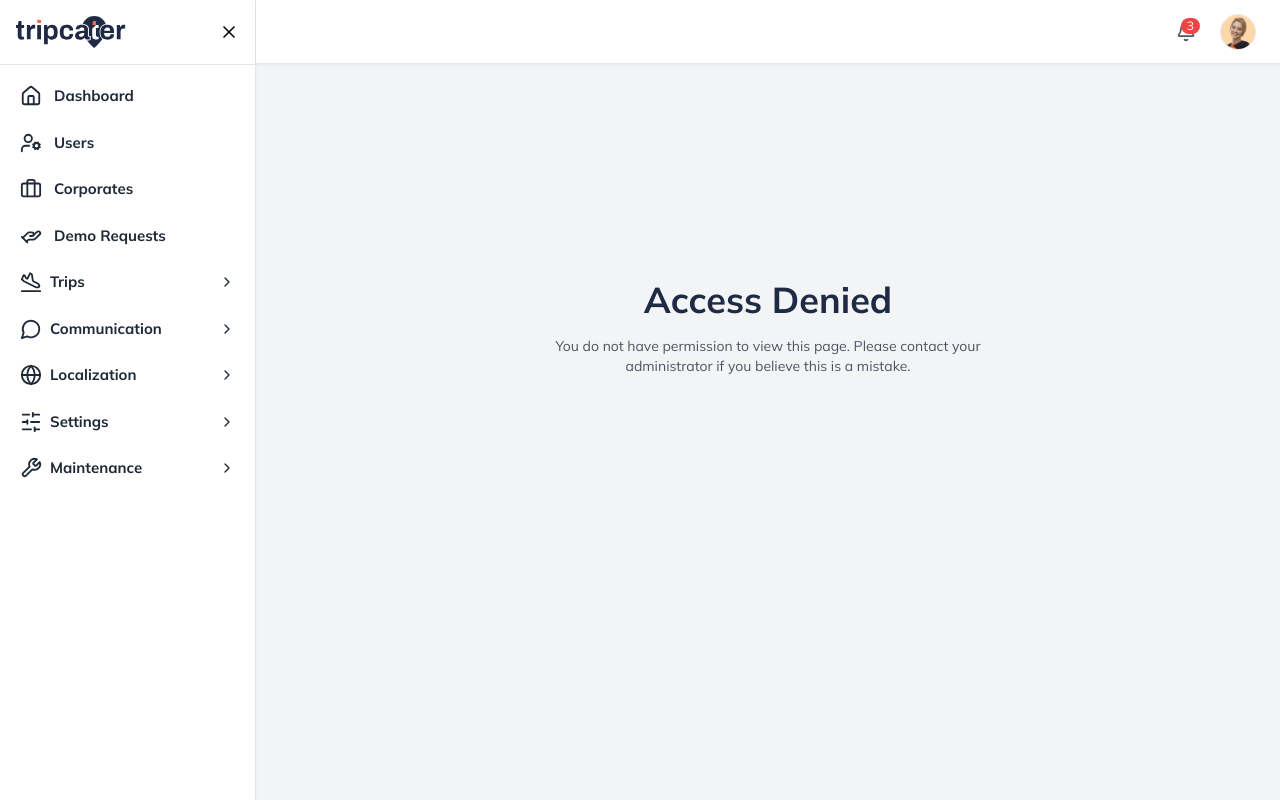
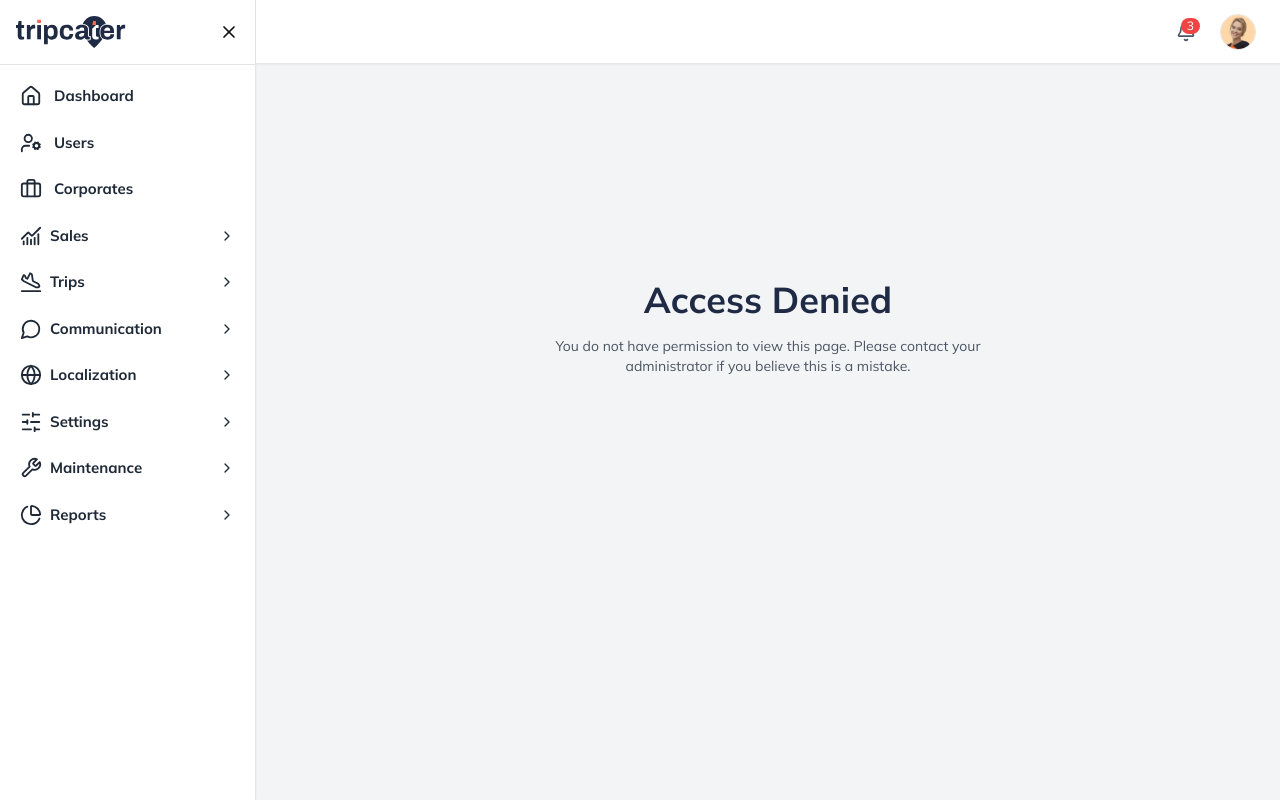
Before and after one commit to omaani/tripcater-admin, a Next.js app: page /403 in a window 1280 px wide. Built offline with nearby package versions, Linux system fonts and the light colour scheme.

Commit message:
added more to sidebar

```diff
--- a/src/components/layout/Sidebar.tsx
+++ b/src/components/layout/Sidebar.tsx
@@ -3,6 +3,7 @@ import { useRouter } from "next/router"
 import {
   Home,
   UserCog,
+  Charts,
   UsersRound,
   Briefcase,
   Plane,
@@ -29,6 +30,15 @@ import {
   Wrench,
   Logs,
   CalendarSync,
+  ChartNoAxesColumn,
+  ChartNoAxesCombined,
+  ChartBar,
+  ChartBarBig,
+  ChartPie,
+  Receipt,
+  ReceiptText,
+  Activity,
+  TrendingUp,
 } from "lucide-react"
 import { useEffect, useState } from "react"
 
@@ -72,8 +82,12 @@ export function Sidebar() {
         <SidebarNavItem href="/dashboard" icon={<Home size={22} />} label="Dashboard" collapsed={collapsed} currentPath={router.pathname} />
         <SidebarNavItem href="/users" icon={<UserCog size={22} />} label="Users" collapsed={collapsed} currentPath={router.pathname} />
         <SidebarNavItem href="/corporates" icon={<Briefcase size={22} />} label="Corporates" collapsed={collapsed} currentPath={router.pathname} />
-        <SidebarNavItem href="/demo-requests" icon={<HandHelping size={22} />} label="Demo Requests" collapsed={collapsed} currentPath={router.pathname}
-        />
+
+        <SidebarGroup title="Sales" groupKey="sales" collapsed={collapsed} open={openGroup === "sales"} onHover={handleHover} groupIcon={<ChartNoAxesCombined size={22} />} items={[
+          { label: "Demo Requests", icon: <HandHelping size={18} />, href: "/demo-requests" },
+          { label: "Invoices", icon: <ReceiptText size={18} />, href: "/invoices" }
+        ]} currentPath={router.pathname} />
+
         <SidebarGroup title="Trips" groupKey="trips" collapsed={collapsed} open={openGroup === "trips"} onHover={handleHover} groupIcon={<PlaneLanding size={22} />} items={[
           { label: "Trips", icon: <Plane size={18} />, href: "/trips" },
           { label: "Trip Change Requests", icon: <Repeat size={18} />, href: "/trip-change-requests" },
@@ -102,6 +116,12 @@ export function Sidebar() {
         <SidebarGroup title="Maintenance" groupKey="maintenance" collapsed={collapsed} open={openGroup === "maintenance"} onHover={handleHover} groupIcon={<Wrench size={22} />} items={[
           { label: "Schedule Tasks", icon: <CalendarSync size={18} />, href: "/scheduled-tasks" },
           { label: "Logs", icon: <Logs size={18} />, href: "/logs" }
+        ]} currentPath={router.pathname} />
+
+        <SidebarGroup title="Reports" groupKey="reports" collapsed={collapsed} open={openGroup === "reports"} onHover={handleHover} groupIcon={<ChartPie size={22} />} items={[
+          { label: "Sales summary", icon: <ChartBarBig size={18} />, href: "/sales-summary" },
+          { label: "Traveler activity", icon: <Activity size={18} />, href: "/traveler-activity" },
+          { label: "Service Level Insights", icon: <TrendingUp size={18} />, href: "/insights" },
         ]} currentPath={router.pathname} />
       </nav>
     </aside>
```
